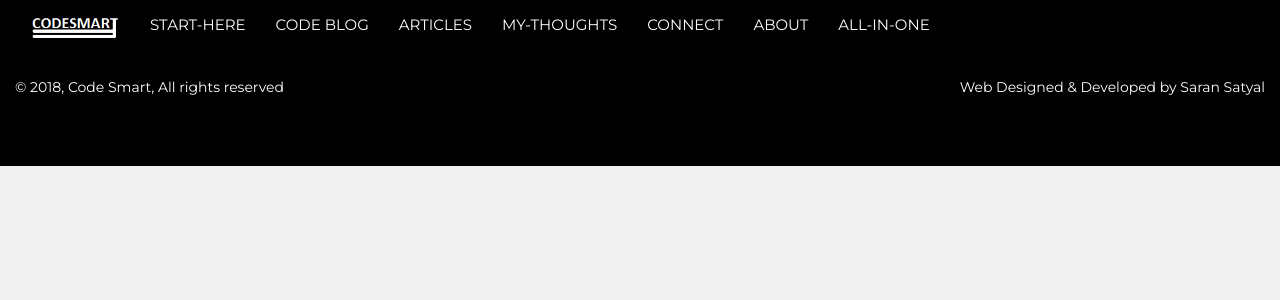
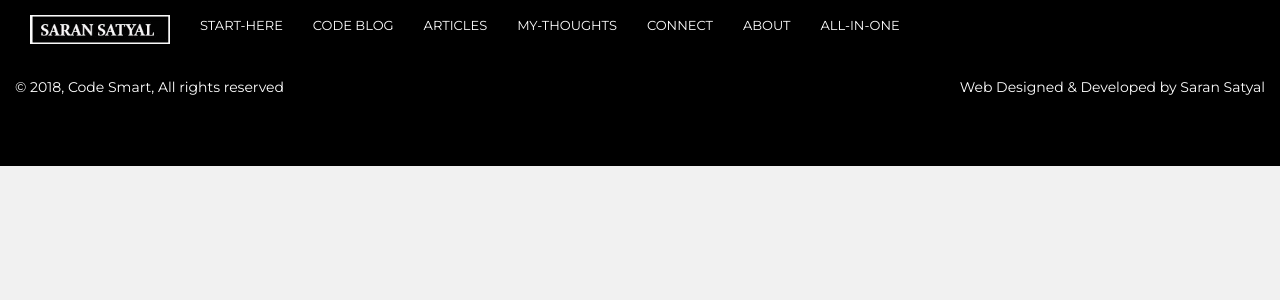
Before and after one commit to saransatyal/codesmart, a Django app: page /base/ in a window 1280 px wide. Shown: the top 300 px of the page. Run offline with Django 3.2, Linux system fonts and the light colour scheme; some libraries are stand-ins or nearby versions.

Commit message:
updated logo

```diff
--- a/static/css/app.css
+++ b/static/css/app.css
@@ -14,7 +14,8 @@ h4
 .navbar-brand
 {
 
-  width: 120px;
+  width: 170px;
+
 }
 .pad
 {
@@ -26,9 +27,9 @@ nav.navbar-webmaster
   background: Black;
   text-align: center;
   font-family: 'Montserrat', sans-serif;
-  font-size: 15px;
+  font-size: 13px;
+  color: White;
 
-  height: auto;
   position: fixed;
   width: 100%;
   z-index:999999;
@@ -38,13 +39,19 @@ nav.navbar-webmaster
 }
 
 nav.navbar-webmaster a { color: #fff;}
-nav.navbar-webmaster ul.navbar-nav a:hover,
+nav.navbar-webmaster ul.navbar-nav a:hover
+{
+  color: #23527c;
+  background-color: Black;
+  font-weight: bold;
+
+},
 nav.navbar-webmaster ul.navbar-nav a:visited,
 nav.navbar-webmaster ul.navbar-nav a:focus,
 nav.navbar-webmaster ul.navbar-nav a:active
 {
   background:Black;
-  font-weight: bold;
+    font-weight: bold;
 }
 nav.navbar-webmaster button.navbar-toggle:hover { background:  }
 nav.navbar-webmaster button.navbar-toggle > span.icon-bar { background: #fff; }
--- a/templates/base.html
+++ b/templates/base.html
@@ -23,15 +23,13 @@
       <nav class="navbar-webmaster ">
           <div class="container-fluid">
             <div class=" navbar-header">
-
-
             <button type="button" class="navbar-toggle collapsed" data-toggle="collapse" data-target="#navbar">
               <span class="sr-only">Toggle navigation</span>
               <span class="icon-bar"></span>
               <span class="icon-bar"></span>
               <span class="icon-bar"></span>
             </button>
-            <a class="navbar-brand" href="{% url 'home' %}"> <img class="img-responsive"button style="margin: 0 auto;" src="/static/img/logo.png" /></a>
+            <a class="navbar-brand" href="{% url 'home' %}"> <img class="img-responsive"button style="margin: 0 auto;" src="/static/img/ff.jpg" /></a>
           </div>
           <div class="collapse navbar-collapse" id="navbar">
             <ul class="nav navbar-nav" id="navbar">
```
Also changed, not shown: static/img/ff.jpg (added), static/img/lo.png (added), static/img/logo.jpg (added).
